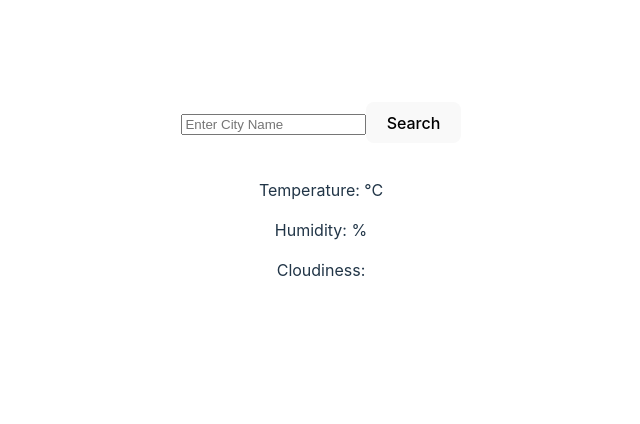
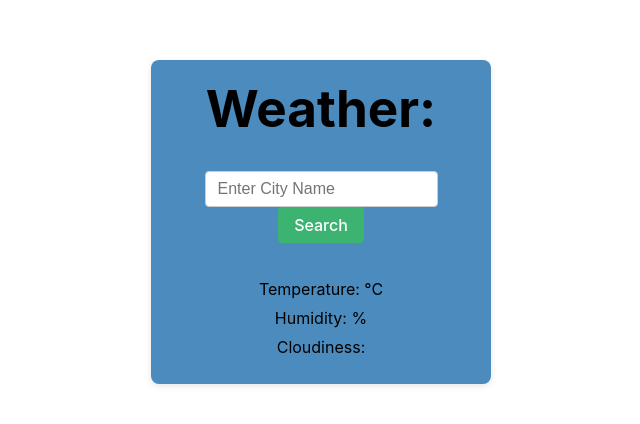
Before and after one commit to johanblupojr/weatherApp, a React (Vite) app: page / in a window 1280 px wide. Shown: the part 200-624 px from the top of the page, without its empty margins (319-959 px from the left). Built offline with nearby package versions, Linux system fonts and the light colour scheme.

Commit message:
Weather.css

```diff
--- a/src/App.jsx
+++ b/src/App.jsx
@@ -2,8 +2,8 @@ import { useState, useEffect } from 'react'
 import reactLogo from './assets/react.svg'
 import viteLogo from '/vite.svg'
 import './App.css'
-import WeatherApp from './Components/openWeather'
 import Weather from './Components/weather'
+import './Components/CSS/weather.css'
 
 function App() {
   const [count, setCount] = useState(0)
--- /dev/null
+++ b/src/Components/CSS/weather.css
@@ -0,0 +1,61 @@
+.container {
+  display: flex;
+  flex-direction: column;
+  justify-content: center;
+  align-items: center;
+  height: 100vh;
+
+}
+
+.weather {
+  background-color: #4B8BBE ;
+  border-radius: 8px;
+  padding: 20px;
+  text-align: center;
+  box-shadow: 0 2px 6px rgba(0, 0, 0, 0.1);
+  width: 300px;
+  margin-bottom: 20px;
+}
+
+h1 {
+  font-size: 24px;
+  margin-top: 0;
+  color: black;
+}
+
+.search {
+  margin-top: 30px;
+  margin-bottom: 20px;
+}
+
+.search input {
+  padding: 8px 12px;
+  font-size: 16px;
+  border: 1px solid #ccc;
+  border-radius: 4px;
+}
+
+.search button {
+  padding: 8px 16px;
+  font-size: 16px;
+  background-color: #3CB371;
+  color: #fff;
+  border: none;
+  border-radius: 4px;
+  cursor: pointer;
+}
+
+.weatherDetails {
+  margin-top: 20px;
+}
+
+.Name {
+  margin-bottom: 10px;
+}
+
+.Temperature p,
+.humidity p,
+.cloudiness p {
+  margin: 5px 0;
+  color: black;
+}
--- a/src/Components/weather.jsx
+++ b/src/Components/weather.jsx
@@ -39,6 +39,7 @@ function Weather() {
   return (
     <div className="container">
       <div className="weather">
+        <h1>Weather:</h1>
         <div className="search">
           <input
             type="text"
```
